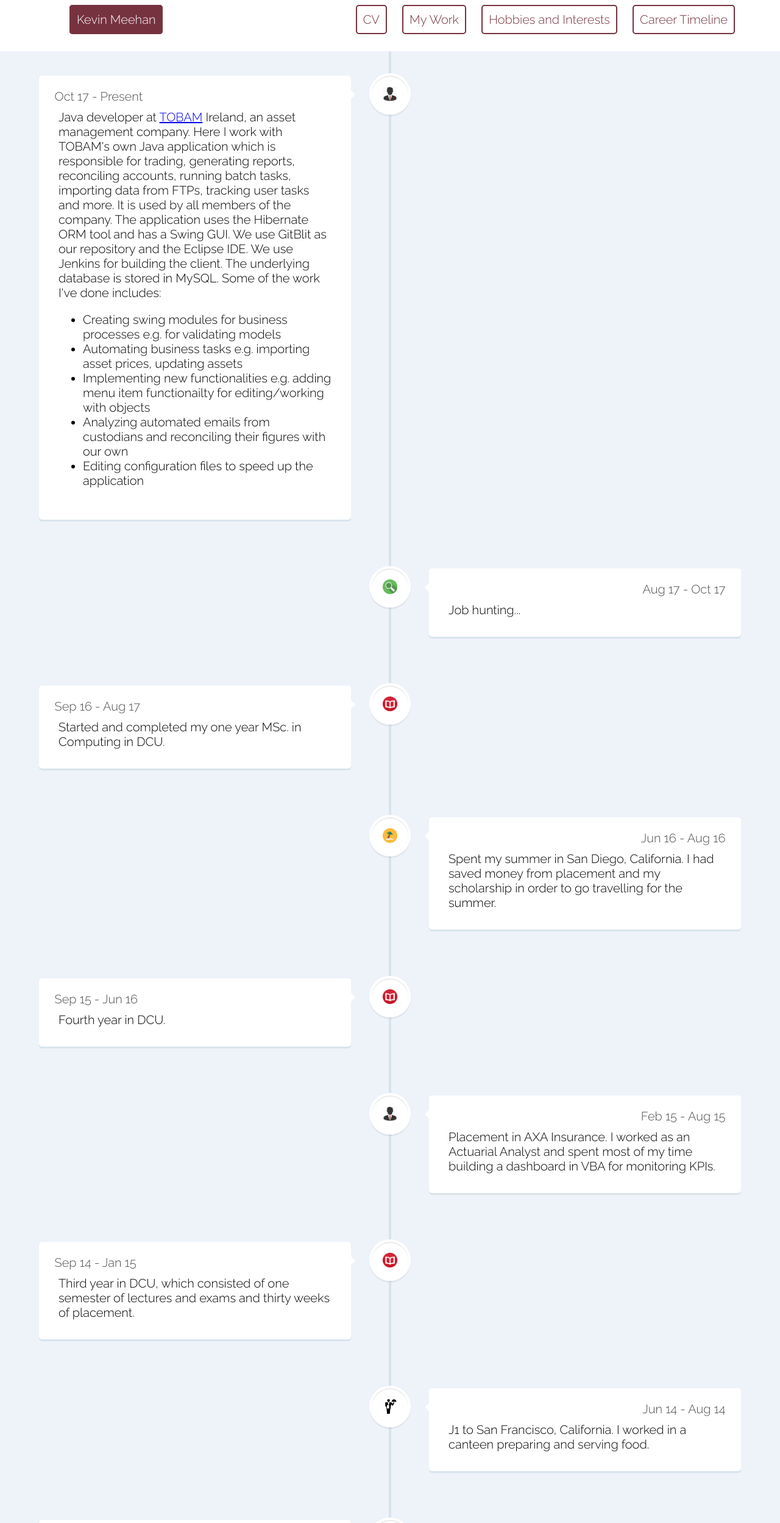
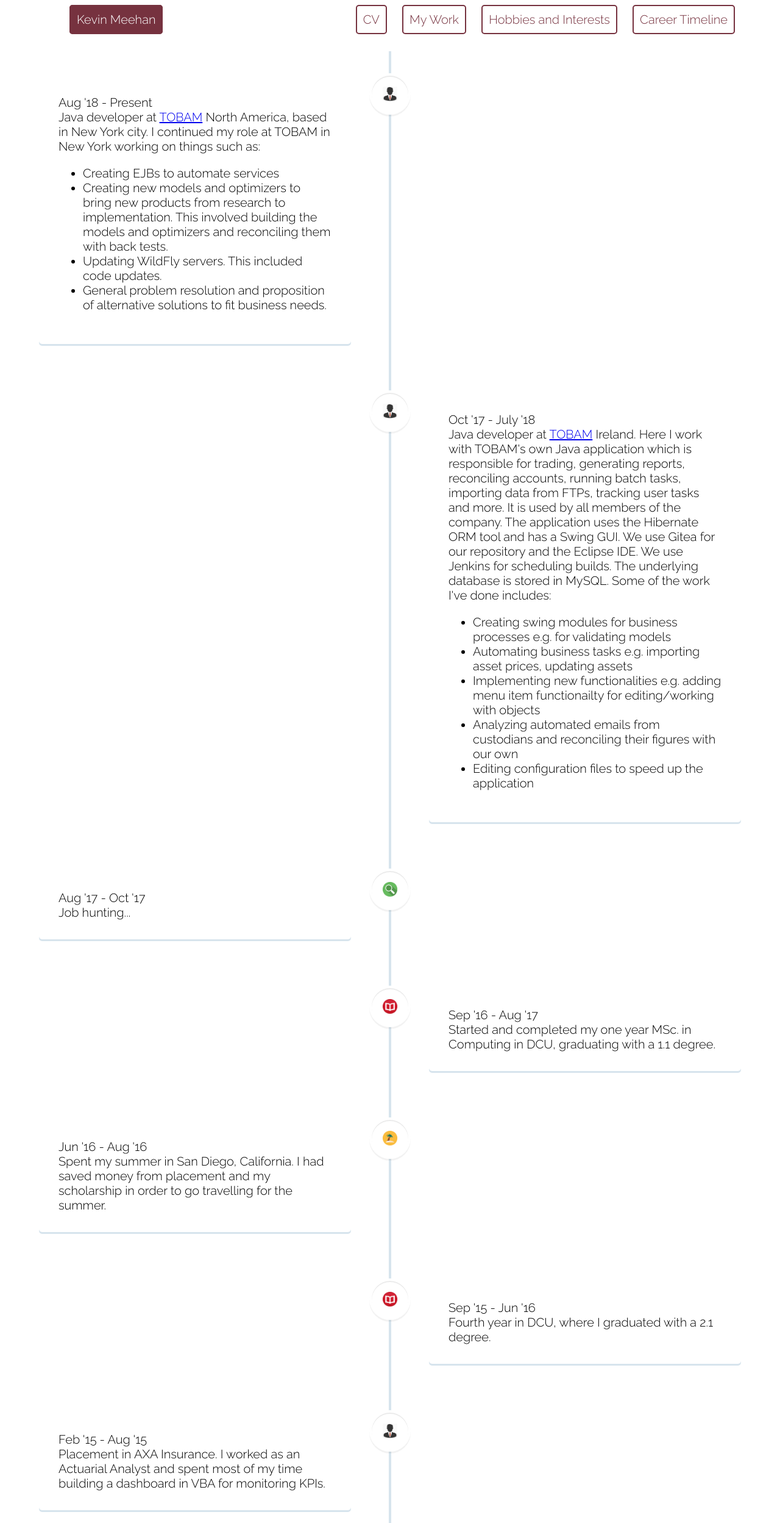
Before and after one commit to meehankevin/meehankevin.github.io, a plain HTML site: page timeline.html in a window 1280 px wide. Shown: the part 20-2517 px from the top of the page at 61% size. Drawn offline with Linux system fonts and the light colour scheme.

Commit message:
2021 Update
Updated info for 2021

```diff
--- a/styles/myStyle.css
+++ b/styles/myStyle.css
@@ -70,12 +70,12 @@ html,body{height:100%; font-family:Raleway,sans-serif; font-size:20px; margin:0;
 }
 .pdf{display:block;	margin:auto;}
 .dropdown{position:relative; display:inline-block; top:5%;}
-.dropbtn{background-color:#e2aa00; color:black; padding:16px; font-size:16px; border:2px solid #e2aa00;	border-radius:5px; cursor:pointer;}
-.dropdown-content{display:none; position:absolute; background-color:#f4bc13; min-width:160px; box-shadow:0px 8px 16px 0px rgba(0,0,0,0.2);z-index:1;}
+.dropbtn{background-color:#96c8a2; color:black; padding:16px; font-size:16px; border:2px solid #5f9ea0;	border-radius:5px; cursor:pointer;}
+.dropdown-content{display:none; position:absolute; background-color:#96c8a2; min-width:160px; box-shadow:0px 8px 16px 0px rgba(0,0,0,0.2);z-index:1;}
 .dropdown-content a{color:black; padding:12px 16px; text-decoration:none; display:block;}
-.dropdown-content a:hover{background-color:#e2aa00;}
+.dropdown-content a:hover{background-color:#5f9ea0;}
 .dropdown:hover .dropdown-content{display:block;}
-.dropdown:hover .dropbtn{background-color:#e2aa00;}
+.dropdown:hover .dropbtn{background-color:#5f9ea0;}
 .project{display:inline-block; border-style:ridge; width:20%; height:400px;	margin:25px; padding:10px; vertical-align:top;}
 .cd-container{width:100%; margin:0 auto; background-color:#EEF2F9;}
 .cd-container::after{content:''; display:table; clear:both;}
--- a/timeline.html
+++ b/timeline.html
@@ -24,19 +24,37 @@
  </ul>
 </div>
  <br>
-<section id="timeline" class="cd-container">
+<section id="timeline" class="tl-container">
 	<div class="timeline-block">
 		<div class="timeline-img">
 			<img src="images/office.jpg" alt="Picture">
 		</div>
 		<div class="timeline-content">
-			<span class="cd-date">Oct 17 - Present</span>
+			<span class="date">Aug '18 - Present</span>
 			<br>
-			Java developer at <a href="https://www.tobam.fr">TOBAM</a> Ireland, an asset management company.
+			Java developer at <a href="https://www.tobam.fr">TOBAM</a> North America, based in New York city.
+			I continued my role at TOBAM in New York working on things such as:
+			<ul>
+				<li> Creating EJBs to automate services</li>
+				<li> Creating new models and optimizers to bring new products from research to implementation.
+				This involved building the models and optimizers and reconciling them with back tests.  </li>
+				<li> Updating WildFly servers. This included code updates. </li>
+				<li> General problem resolution and proposition of alternative solutions to fit business needs. </li>
+			</ul>
+		</div>
+	</div>
+	<div class="timeline-block">
+		<div class="timeline-img">
+			<img src="images/office.jpg" alt="Picture">
+		</div>
+		<div class="timeline-content">
+			<span class="date">Oct '17 - July '18</span>
+			<br>
+			Java developer at <a href="https://www.tobam.fr">TOBAM</a> Ireland.
 			Here I work with TOBAM's own Java application which is responsible for trading, generating reports, reconciling accounts, running batch tasks,
 			importing data from FTPs, tracking user tasks and more. It is used by all members of the company.
-			The application uses the Hibernate ORM tool and has a Swing GUI. We use GitBlit as our repository and the Eclipse IDE.
-			We use Jenkins for building the client. The underlying database is stored in MySQL. Some of the work I've done includes:
+			The application uses the Hibernate ORM tool and has a Swing GUI. We use Gitea for our repository and the Eclipse IDE.
+			We use Jenkins for scheduling builds. The underlying database is stored in MySQL. Some of the work I've done includes:
 			<ul>
 				<li> Creating swing modules for business processes e.g. for validating models</li>
 				<li> Automating business tasks e.g. importing asset prices, updating assets </li>
@@ -47,11 +65,11 @@
 		</div>
 	</div>
 	<div class="timeline-block">
-		<div class="timeline-img">
-			<img src="images/search.png" alt="Picture">
+	    <div class="timeline-img">
+		   <img src="images/search.png" alt="Picture">
 		</div>
 		<div class="timeline-content">
-			<span class="cd-date">Aug 17 - Oct 17</span>
+			<span class="date">Aug '17 - Oct '17</span>
 			<br>
 			Job hunting...
 		</div>
@@ -61,9 +79,9 @@
 			<img src="images/edu.jpg" alt="Picture">
 		</div>
 		<div class="timeline-content">
-			<span class="cd-date">Sep 16 - Aug 17</span>
+			<span class="date">Sep '16 - Aug '17</span>
 			<br>
-			Started and completed my one year MSc. in Computing in DCU.
+			Started and completed my one year MSc. in Computing in DCU, graduating with a 1.1 degree.
 		</div>
 	</div>
 	<div class="timeline-block">
@@ -71,7 +89,7 @@
 			<img src="images/SD.png" alt="Picture">
 		</div>
 		<div class="timeline-content">
-			<span class="cd-date">Jun 16 - Aug 16</span>
+			<span class="date">Jun '16 - Aug '16</span>
 			<br>
 			Spent my summer in San Diego, California. I had saved money from placement and my scholarship in order to go travelling for the summer.
 		</div>
@@ -81,9 +99,9 @@
 			<img src="images/edu.jpg" alt="Picture">
 		</div>
 		<div class="timeline-content">
-			<span class="cd-date">Sep 15 - Jun 16</span>
+			<span class="date">Sep '15 - Jun '16</span>
 			<br>
-			Fourth year in DCU.
+			Fourth year in DCU, where I graduated with a 2.1 degree.
 		</div>
 	</div>
 	<div class="timeline-block">
@@ -91,7 +109,7 @@
 			<img src="images/office.jpg" alt="Picture">
 		</div>
 		<div class="timeline-content">
-			<span class="cd-date">Feb 15 - Aug 15</span>
+			<span class="date">Feb '15 - Aug '15</span>
 			<br>
 			Placement in AXA Insurance. I worked as an Actuarial Analyst and spent most of my time building
 			a dashboard in VBA for monitoring KPIs.
@@ -102,7 +120,7 @@
 			<img src="images/edu.jpg" alt="Picture">
 		</div>
 		<div class="timeline-content">
-			<span class="cd-date">Sep 14 - Jan 15</span>
+			<span class="date">Sep '14 - Jan '15</span>
 			<br>
 			Third year in DCU, which consisted of one semester of lectures and exams and thirty weeks of placement.
 		</div>
@@ -112,7 +130,7 @@
 			<img src="images/waiter.png" alt="Picture">
 		</div>
 		<div class="timeline-content">
-			<span class="cd-date">Jun 14 - Aug 14</span>
+			<span class="date">Jun '14 - Aug '14</span>
 			<br>
 			J1 to San Francisco, California. I worked in a canteen preparing and serving food.
 		</div>
@@ -122,7 +140,7 @@
 			<img src="images/edu.jpg" alt="Picture">
 		</div>
 		<div class="timeline-content">
-			<span class="cd-date">Sep 13 - Jun 14</span>
+			<span class="date">Sep '13 - Jun '14</span>
 			<br>
 			Second year in DCU.
 		</div>
@@ -132,7 +150,7 @@
 			<img src="images/waiter.png" alt="Picture">
 		</div>
 		<div class="timeline-content">
-			<span class="cd-date">Jun 13 - Aug 13</span>
+			<span class="date">Jun '13 - Aug '13</span>
 			<br>
 			J1 to Huntington Beach, California. I worked in a small cafe waiting tables and doing general clean-up duties.
 		</div>
@@ -142,7 +160,7 @@
 			<img src="images/edu.jpg" alt="Picture">
 		</div>
 		<div class="timeline-content">
-			<span class="cd-date">Sep 12 - Jun 13</span>
+			<span class="date">Sep '12 - Jun '13</span>
 			<br>
 			Started my BSc. in Actuarial Mathematics in DCU.
 		</div>
```
Also changed, not shown: hobbiesInterests.html (+1 -1 lines), index.html (+2 -3 lines), myWork.html (+6 -1 lines), 2 other files.
